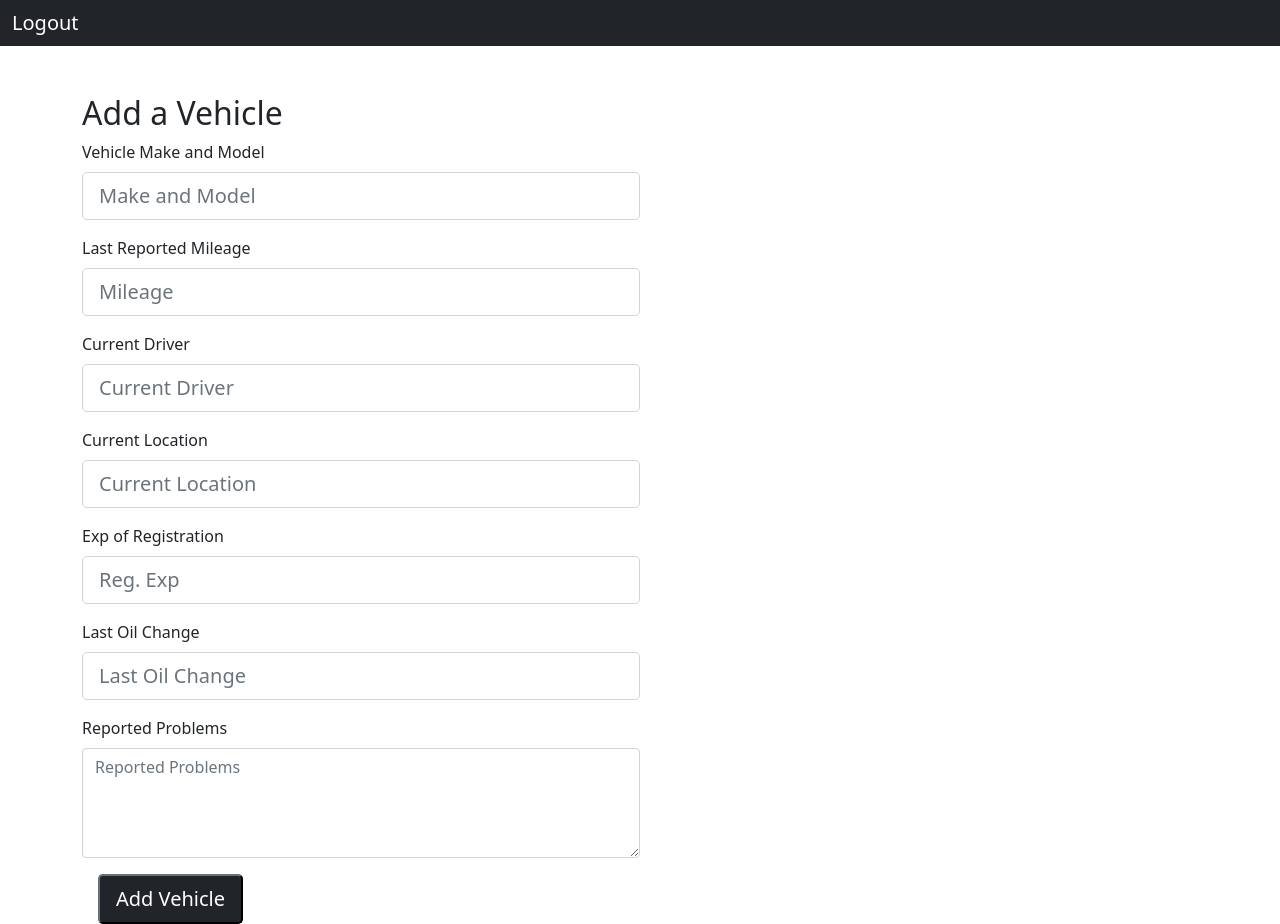
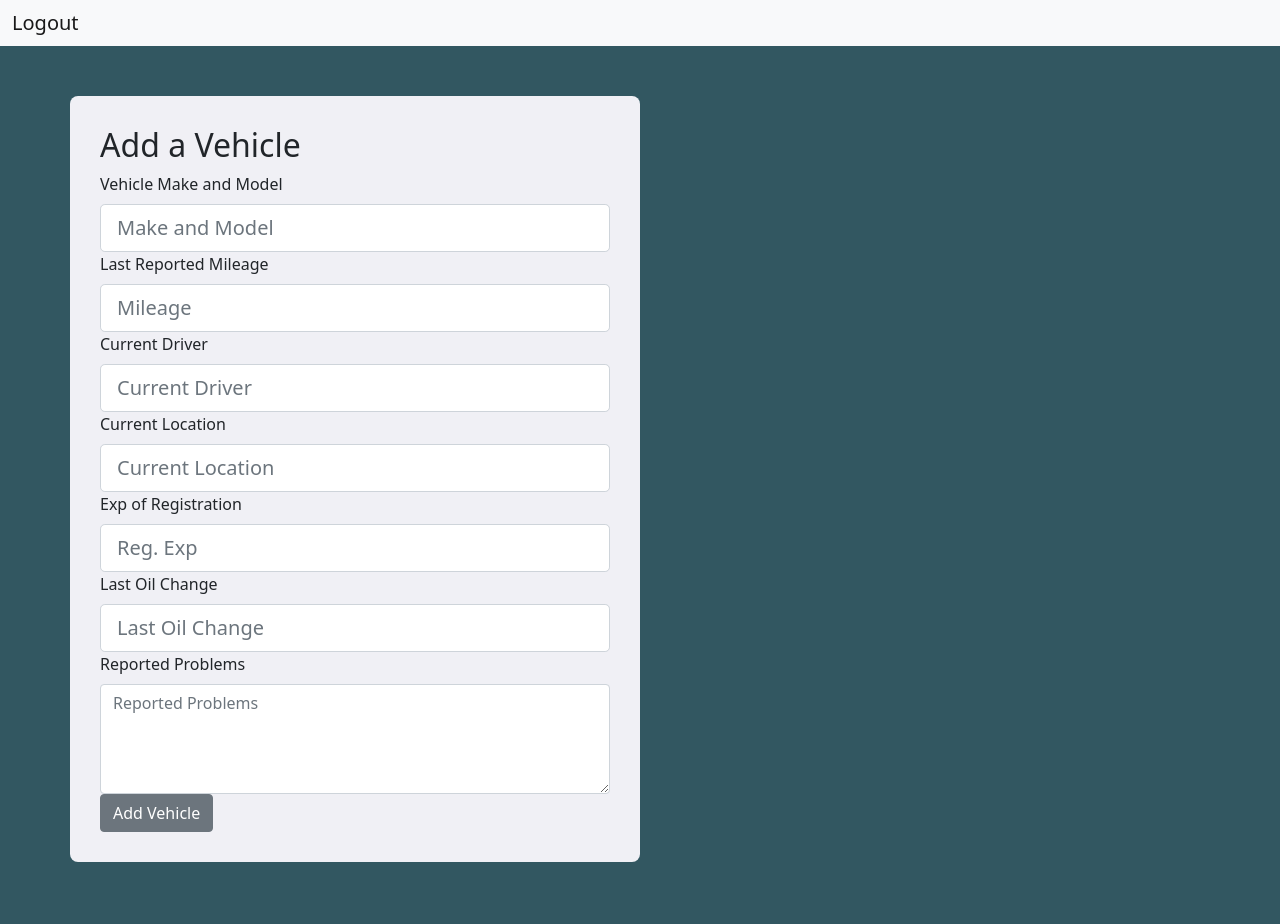
Before and after one commit to HananYusuf/Projectect2, a Node server app: page /vehicles in a window 1280 px wide. After the commit the page ends 862 px from the top, so only its background shows below. Run offline with Node 20, Linux system fonts and the light colour scheme; some libraries are stand-ins or nearby versions.

Commit message:
merging our codes

```diff
--- a/config/config.json
+++ b/config/config.json
@@ -3,7 +3,7 @@
     {
         "development": {
         "username": "root",
-        "password": "Miocene235@#%",
+        "password": "Indeed2020!",
         "database": "asset_db",
         "host": "127.0.0.1",
         "dialect": "mysql"
--- a/public/stylesheets/style.css
+++ /dev/null
@@ -1,4 +0,0 @@
-form.signup,
-form.login {
-  margin-top: 50px;
-}
--- a/public/vehicle.html
+++ b/public/vehicle.html
@@ -2,15 +2,16 @@
 <html lang="en">
 
 <head>
-  <title>Passport Authentication</title>
+  <title>Add Vehicle</title>
   <meta charset="UTF-8">
   <meta name="viewport" content="width=device-width, initial-scale=1">
-  <link href="https://cdn.jsdelivr.net/npm/bootstrap@5.0.0-beta1/dist/css/bootstrap.min.css" rel="stylesheet" integrity="sha384-giJF6kkoqNQ00vy+HMDP7azOuL0xtbfIcaT9wjKHr8RbDVddVHyTfAAsrekwKmP1" crossorigin="anonymous">
-  <link href="stylesheets/style.css" rel="stylesheet">
+  <link href="https://cdn.jsdelivr.net/npm/bootstrap@5.0.0-beta1/dist/css/bootstrap.min.css" rel="stylesheet"
+    integrity="sha384-giJF6kkoqNQ00vy+HMDP7azOuL0xtbfIcaT9wjKHr8RbDVddVHyTfAAsrekwKmP1" crossorigin="anonymous">
+  <link href="stylesheet/style.css" rel="stylesheet">
 </head>
 
 <body>
-  <nav class="navbar navbar-dark bg-dark">
+  <nav class="navbar navbar-light bg-light">
     <div class="container-fluid">
       <div class="navbar-header">
         <a class="navbar-brand" href="/logout">Logout</a>
@@ -18,52 +19,55 @@
     </div>
   </nav>
 
-  <div class="container mt-5">
-    <div class="row">
-      <div class="col-md-6 col-md-offset-3">
-        <h2>Add a Vehicle<span class="member-name"></span></h2>
-      </div>
-    </div>
-  </div>
   <div class="container">
     <div class="row">
+      <div class="col-md-6 col-md-offset-3 signup-container">
+        <h2>Add a Vehicle</h2>
         <form class="vehicle">
-            <div class="form-group col-6 mb-3">
+          <div class="form-group">
             <label for="FormControlInput1" class="form-label">Vehicle Make and Model</label>
-                <input class="form-control form-control-lg" id="vehicle_make" type="text" placeholder="Make and Model" aria-label=".form-control-lg example">
+            <input class="form-control form-control-lg" id="vehicle_make" type="text" placeholder="Make and Model"
+              aria-label=".form-control-lg example">
           </div>
-            <div class="form-group col-6 mb-3">
+          <div class="form-group">
             <label for="FormControlInput1" class="form-label">Last Reported Mileage</label>
-                <input class="form-control form-control-lg" id="last_mileage" type="text" placeholder="Mileage" aria-label=".form-control-lg example">
+            <input class="form-control form-control-lg" id="last_mileage" type="text" placeholder="Mileage"
+              aria-label=".form-control-lg example">
           </div>
-            <div class="form-group col-6 mb-3">
+          <div class="form-group">
             <label for="FormControlInput1" class="form-label">Current Driver</label>
-                <input class="form-control form-control-lg" id="current_driver" type="text" placeholder="Current Driver" aria-label=".form-control-lg example">
+            <input class="form-control form-control-lg" id="current_driver" type="text" placeholder="Current Driver"
+              aria-label=".form-control-lg example">
           </div>
-            <div class="form-group col-6 mb-3">
+          <div class="form-group">
             <label for="FormControlInput1" class="form-label">Current Location</label>
-                <input class="form-control form-control-lg" id="current_location" type="text" placeholder="Current Location" aria-label=".form-control-lg example">
+            <input class="form-control form-control-lg" id="current_location" type="text" placeholder="Current Location"
+              aria-label=".form-control-lg example">
           </div>
-            <div class="form-group col-6 mb-3">
+          <div class="form-group">
             <label for="FormControlInput1" class="form-label">Exp of Registration</label>
-                <input class="form-control form-control-lg" id="reg_exp" type="text" placeholder="Reg. Exp" aria-label=".form-control-lg example">
+            <input class="form-control form-control-lg" id="reg_exp" type="text" placeholder="Reg. Exp"
+              aria-label=".form-control-lg example">
           </div>
-            <div class="form-group col-6 mb-3">
+          <div class="form-group">
             <label for="FormControlInput1" class="form-label">Last Oil Change</label>
-                <input class="form-control form-control-lg" id="last_oilchange" type="text" placeholder="Last Oil Change" aria-label=".form-control-lg example">
+            <input class="form-control form-control-lg" id="last_oilchange" type="text" placeholder="Last Oil Change"
+              aria-label=".form-control-lg example">
           </div>
-            <div class="form-group col-6 mb-3">
+          <div class="form-group">
             <label for="FormControlInput1" class="form-label">Reported Problems</label>
-                <textarea class="form-control" placeholder="Reported Problems" id="reported_problems" rows = "4"></textarea>
+            <textarea class="form-control" placeholder="Reported Problems" id="reported_problems" rows="4"></textarea>
           </div>
           <div style="display: none" id="alert" class="alert alert-danger" role="alert">
             <span class="glyphicon glyphicon-exclamation-sign" aria-hidden="true"></span>
             <span class="sr-only">Error:</span> <span class="msg"></span>
           </div>
 
-            <button type="submit" class="btn-lg btn-dark mx-3 text-nowrap addBtn">Add Vehicle</button>
+          <button type="submit" class="btn btn-secondary text-nowrap addBtn">Add Vehicle</button>
 
         </form>
+      </div>
+    </div>
   </div>
   </div>
   <script src="https://cdnjs.cloudflare.com/ajax/libs/jquery/3.2.1/jquery.min.js"></script>
```
Also changed, not shown: routes/html-routes.js (+4 -10 lines), views/index.handlebars (+18 -21 lines), views/layouts/main.handlebars (+4 -4 lines), public/stylesheet/style.css (line endings or trailing spaces). Lines whose indentation alone changed are shown as unchanged.
